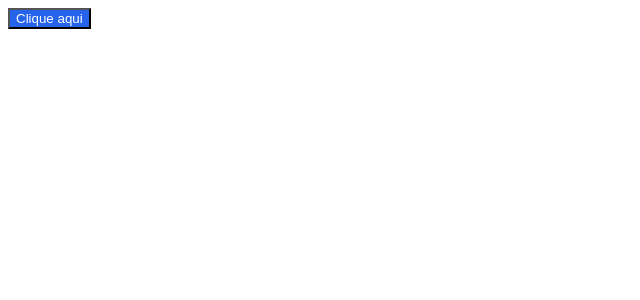
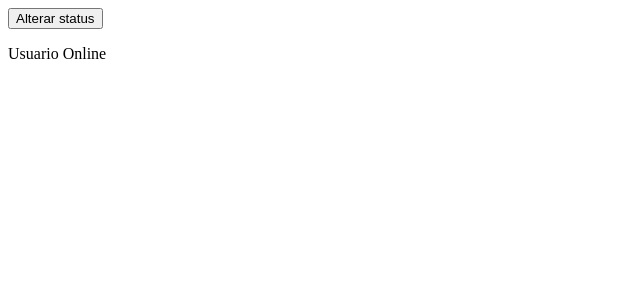
Before and after one commit to matsoaresp/Praticas-nextjs, a React (Vite) app: page / in a window 1280 px wide. Shown: the top 300 px of the page, without its empty margins (0-640 px from the left). Built offline with nearby package versions, Linux system fonts and the light colour scheme.

Commit message:
novas praticas

```diff
--- a/src/App.tsx
+++ b/src/App.tsx
@@ -1,12 +1,13 @@
-import DefaultForm from "./components/DefaultForm";
+import DefaultForm from "./components/FormButton";
+import FormUsuarioStatus from "./components/FormUsuarioStatus";
 
 function App() {
 
 return (
   <div>
-    <DefaultForm>
+    <FormUsuarioStatus
 
-    </DefaultForm>
+    ></FormUsuarioStatus>
 </div>
 )
 }
--- a/src/components/DefaultForm/index.tsx
+++ b/src/components/FormButton/index.tsx
@@ -1,5 +1,6 @@
 import { useState } from "react";
 import Button from "../Button";
+
 
 export default function DefaultForm() {
 
--- /dev/null
+++ b/src/components/FormUsuarioStatus/index.tsx
@@ -0,0 +1,24 @@
+import { useState } from "react"
+import UsuarioStatus from "../UsuarioStatus"
+
+export default function FormUsuarioStatus() {
+
+    const [isOnline, setIsOnline] = useState(false)
+
+    function toggleStatus () {
+        setIsOnline( prev =>
+            !prev
+        );
+    }
+return (
+    <div>
+        <button onClick={toggleStatus}>Alterar status</button>
+        <UsuarioStatus
+        isOnline = {!isOnline}
+        >
+
+        </UsuarioStatus>
+    </div>
+)
+
+}
--- /dev/null
+++ b/src/components/UsuarioStatus/index.tsx
@@ -0,0 +1,15 @@
+type UsuarioStatusProps = {
+
+    isOnline: boolean
+
+}
+
+export default function UsuarioStatus ({isOnline}: UsuarioStatusProps) {
+
+    return (
+        <div>
+            <p> {isOnline ? 'Usuario Online' : 'Usuario Offline'}</p>
+        </div>
+    )
+
+}
```
